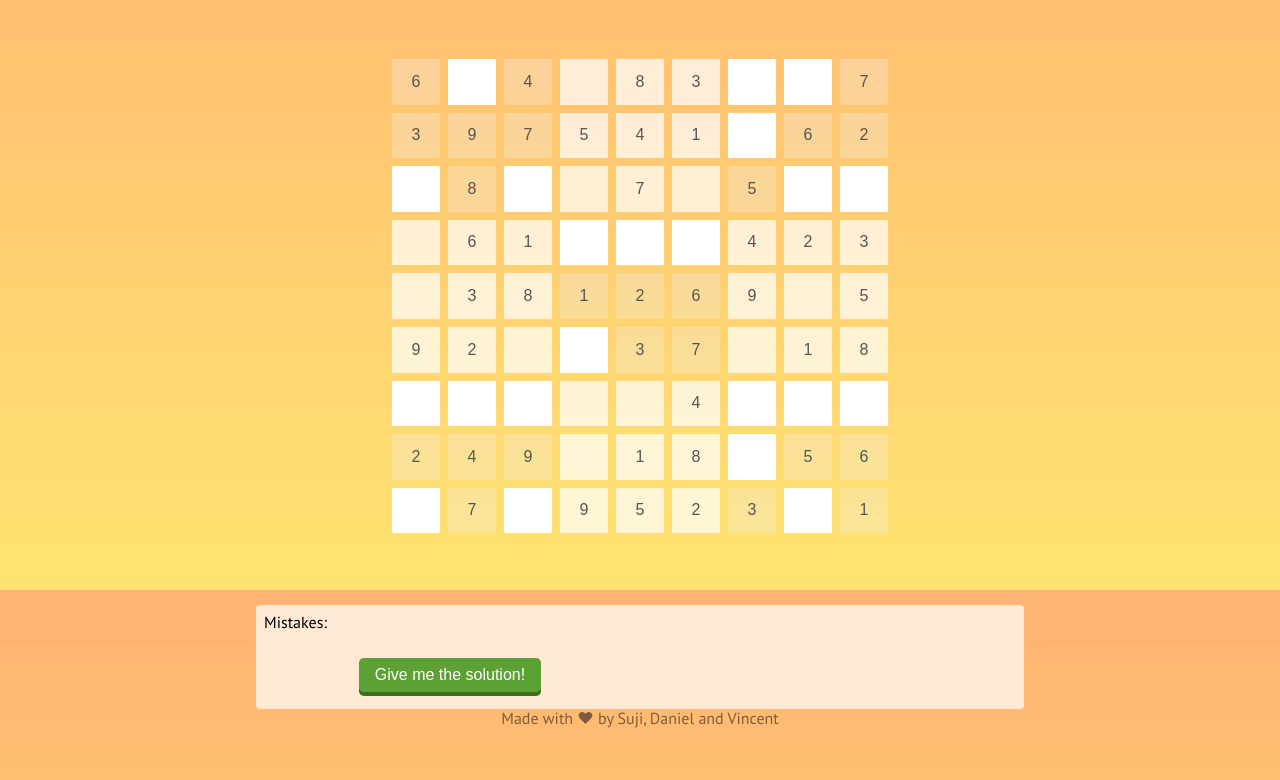
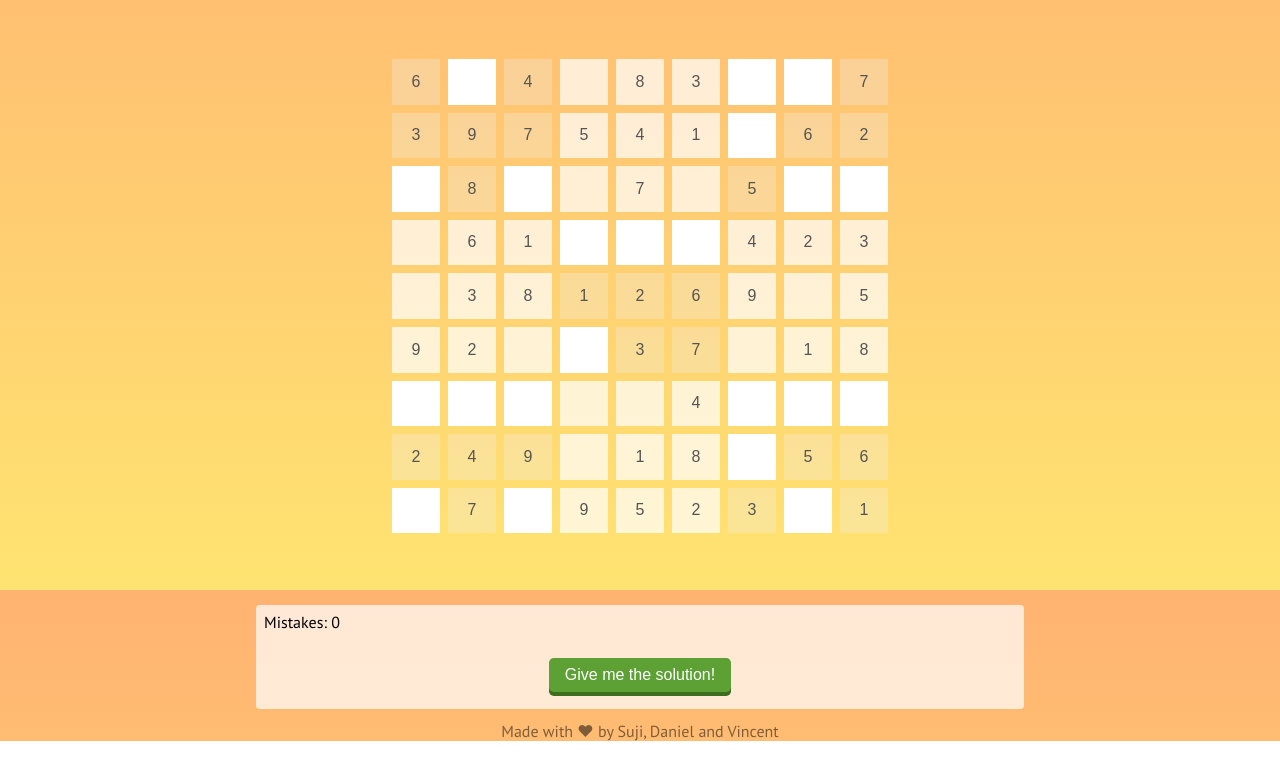
Before and after one commit to vincentnavetat/sudavi, a website: page index.html in a window 1280 px wide. Shown: the part 210-990 px from the top of the page. After the commit the page ends 951 px from the top, so only its background shows below. Drawn offline with nearby package versions, Linux system fonts and the light colour scheme.

Commit message:
Last tweaks

```diff
--- a/app.js
+++ b/app.js
@@ -49,6 +49,7 @@ SuDaVi.controller('mainController', function($scope,$timeout,sudavicode){
     }
 
     $scope.onSolution = function($event){
+
         var solutionMatrix = sudavicode.core.getSolutionMatrix();
         for(var x = 0; x < sudavicode.core.maxLength; x++)
         {
--- a/index.html
+++ b/index.html
@@ -49,14 +49,11 @@
           </div>
         </div>
       </div>
-    </div>
-  <div>
-  </div>
       <div class="cf mw7 center">
         <div class="fl w-100 pa1 bg-white-70 br2 mt5">
-        <div class="fl w-50 pa1">
+          <div class="fl w-100 pa1">
               Mistakes: {{Attempts}}
-          <div class="pv1 f6">
+            <div class="pv1 f6 insults">
               <p id="insults">{{Insults}}<p>
             </div>
             <div class="fl w-100 pa1">
@@ -66,7 +63,7 @@
             </div>
           </div>
         </div>
-
+      </div>
       <div class="cf mw7 center mt3 mb6 o-50">
         <div class="tc">
           Made with	&hearts; by Suji, Daniel and Vincent
--- a/sudaviservice.js
+++ b/sudaviservice.js
@@ -7,7 +7,7 @@ SuDaVi.service("sudavicode",function(){
         insults: ["Really??",
                     "Please, use your brain a little",
                     "Your mom is getting ashamed",
-                    "Even Joshua is better than you...",
+                    "Even my grandma is better than you...",
                     "You're embarrassing yourself",
                     "Delwar, is it you playing?",
                     "Ok, time to click the Solution button",
```
Also changed, not shown: 1 other file. Lines whose indentation alone changed are shown as unchanged.
